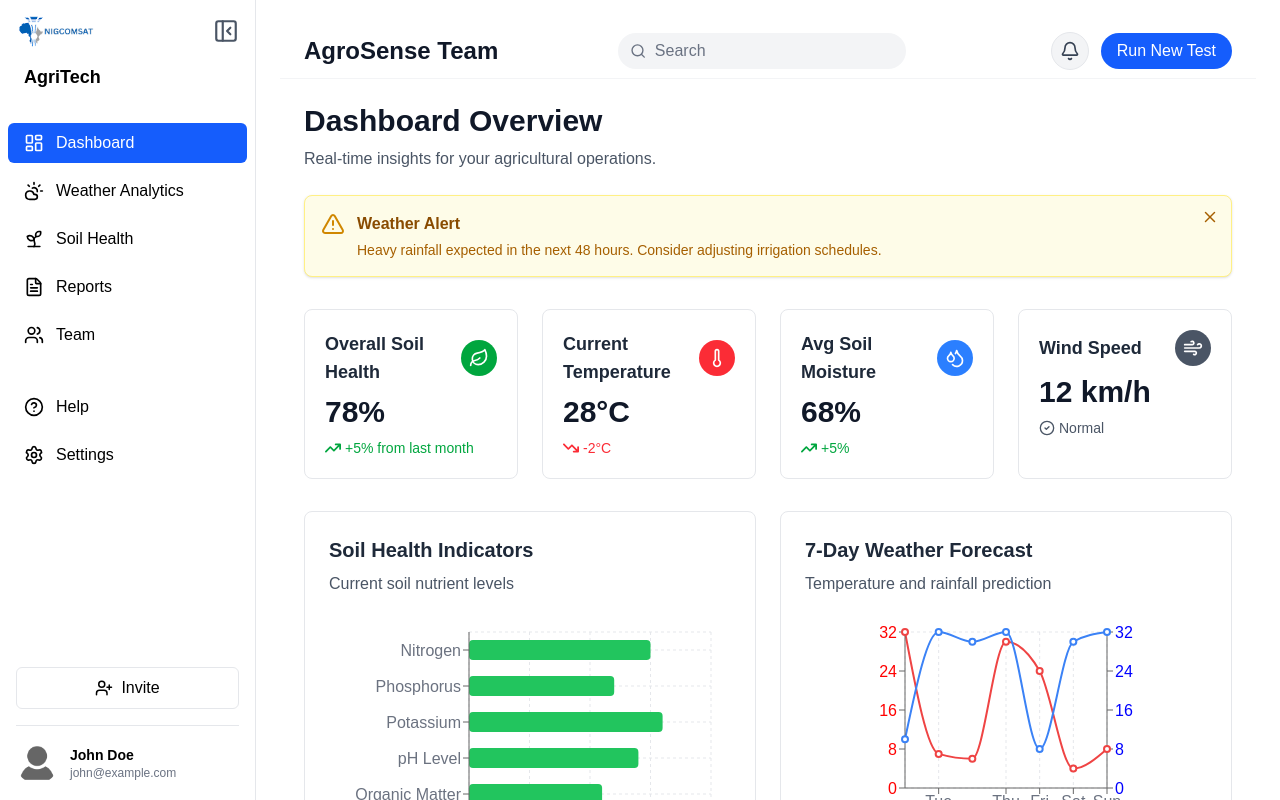
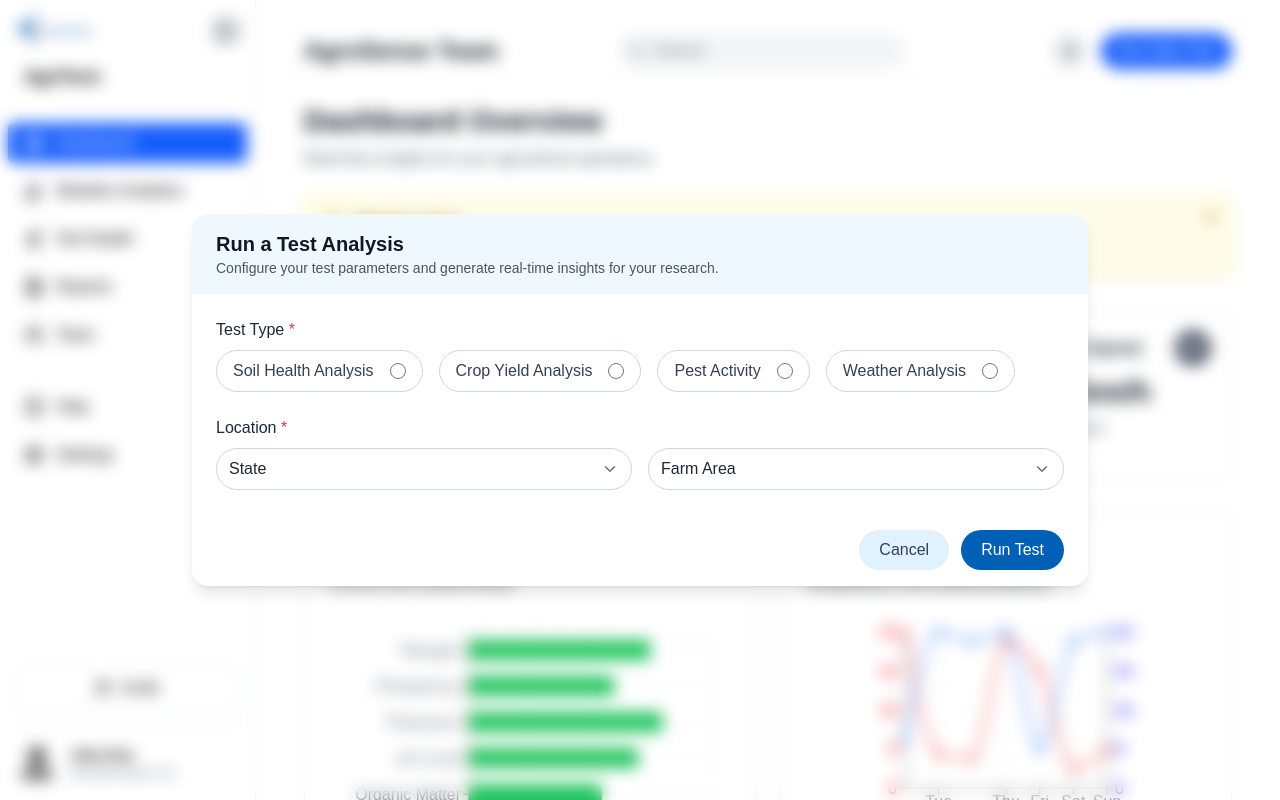
Before and after one commit to Agladima/nigcomsat, a Next.js app: page / in a window 1280 px wide. Both pictures are taken after a click on the button "Run New Test". Built offline with nearby package versions, Linux system fonts and the light colour scheme.

Commit message:
run new test

```diff
--- a/src/components/Dashboard.tsx
+++ b/src/components/Dashboard.tsx
@@ -24,9 +24,11 @@ import {
   Line,
   Legend,
 } from "recharts";
+import RunNewTestModal from "@/components/RunNewTestModal";
 
 export default function Dashboard() {
   const [showAlert, setShowAlert] = useState(true);
+  const [isModalOpen, setIsModalOpen] = useState(false);
 
   // Soil health data
   const soilData = [
@@ -70,7 +72,10 @@ export default function Dashboard() {
             <Bell size={20} className="text-gray-700" />
           </button>
 
-          <button className="bg-blue-600 text-white px-4 py-1.5 rounded-full font-medium hover:bg-blue-700 transition">
+          <button
+            onClick={() => setIsModalOpen(true)}
+            className="bg-blue-600 text-white px-4 py-1.5 rounded-full font-medium hover:bg-blue-700 transition"
+          >
             Run New Test
           </button>
         </div>
@@ -320,6 +325,10 @@ export default function Dashboard() {
           </div>
         </div>
       </div>
+      <RunNewTestModal
+        isOpen={isModalOpen}
+        onClose={() => setIsModalOpen(false)}
+      />
     </div>
   );
 }
--- /dev/null
+++ b/src/components/RunNewTestModal.tsx
@@ -0,0 +1,221 @@
+"use client";
+
+import { X, ChevronDown } from "lucide-react";
+import { useEffect, useState } from "react";
+
+interface RunNewTestModalProps {
+  isOpen: boolean;
+  onClose: () => void;
+}
+
+export default function RunNewTestModal({
+  isOpen,
+  onClose,
+}: RunNewTestModalProps) {
+  const [selectedTestType, setSelectedTestType] = useState(""); // For test type radio buttons
+  const [selectedState, setSelectedState] = useState(""); // For state dropdown
+  const [selectedArea, setSelectedArea] = useState(""); // For farm area dropdown
+  const [isStateOpen, setIsStateOpen] = useState(false);
+  const [isAreaOpen, setIsAreaOpen] = useState(false);
+
+  const states = [
+    "Abia",
+    "Adamawa",
+    "Akwa Ibom",
+    "Anambra",
+    "Bauchi",
+    "Bayelsa",
+    "Benue",
+    "Borno",
+    "Cross River",
+    "Delta",
+    "Ebonyi",
+    "Edo",
+    "Ekiti",
+    "Enugu",
+    "Gombe",
+    "Imo",
+    "Jigawa",
+    "Kaduna",
+    "Kano",
+    "Katsina",
+    "Kebbi",
+    "Kogi",
+    "Kwara",
+    "Lagos",
+    "Nasarawa",
+    "Niger",
+    "Ogun",
+    "Ondo",
+    "Osun",
+    "Oyo",
+    "Plateau",
+    "Rivers",
+    "Sokoto",
+    "Taraba",
+    "Yobe",
+    "Zamfara",
+    "FCT (Abuja)",
+  ];
+
+  const farmAreas = [
+    "5 - 10 Hectares",
+    "10 - 20 Hectares",
+    "20 - 50 Hectares",
+    "50 - 100 Hectares",
+    "Above 100 Hectares",
+  ];
+
+  useEffect(() => {
+    document.body.style.overflow = isOpen ? "hidden" : "";
+  }, [isOpen]);
+
+  if (!isOpen) return null;
+
+  return (
+    <div className="fixed inset-0 flex items-center justify-center z-50">
+      {/* Background Overlay */}
+      <div
+        className="absolute inset-0 bg-opacity-40 backdrop-blur-sm"
+        onClick={onClose}
+      ></div>
+
+      {/* Modal Card */}
+      <div className="relative bg-white rounded-2xl shadow-lg w-full max-w-4xl mx-4 z-10 overflow-hidden animate-fadeIn">
+        {/* Header */}
+        <div className="bg-[#F0F8FF] flex justify-between items-center px-6 py-4 rounded-t-2xl">
+          <div>
+            <h2 className="text-xl font-semibold text-gray-900">
+              Run a Test Analysis
+            </h2>
+            <p className="text-gray-600 text-sm">
+              Configure your test parameters and generate real-time insights for
+              your research.
+            </p>
+          </div>
+        </div>
+
+        {/* Body */}
+        <div className="p-6 bg-white">
+          {/* Test Type */}
+          <div className="mb-6">
+            <label className="block text-gray-800 font-medium mb-2">
+              Test Type <span className="text-red-500">*</span>
+            </label>
+            <div className="flex gap-4 flex-nowrap overflow-x-auto">
+              {[
+                "Soil Health Analysis",
+                "Crop Yield Analysis",
+                "Pest Activity",
+                "Weather Analysis",
+              ].map((type) => (
+                <label
+                  key={type}
+                  className={`flex items-center gap-2 cursor-pointer border rounded-full px-4 py-2 transition ${
+                    selectedTestType === type
+                      ? "border-black text-black"
+                      : "border-gray-300 hover:border-black text-gray-700"
+                  }`}
+                >
+                  <span className="whitespace-nowrap">{type}</span>
+                  <input
+                    type="radio"
+                    name="testType"
+                    value={type}
+                    className={`w-4 h-4 ml-2 border-gray-700 text-black focus:ring-0 ${
+                      selectedTestType === type
+                        ? "checked:text-black checked:border-black"
+                        : ""
+                    }`}
+                    checked={selectedTestType === type}
+                    onChange={() => setSelectedTestType(type)}
+                  />
+                </label>
+              ))}
+            </div>
+          </div>
+
+          {/* Location */}
+          <div>
+            <label className="block text-gray-800 font-medium mb-2">
+              Location <span className="text-red-500">*</span>
+            </label>
+
+            {/* State & Farm Area Dropdowns in 1 row */}
+            <div className="flex gap-4">
+              {/* State Dropdown */}
+              <div className="relative w-1/2">
+                <button
+                  onClick={() => setIsStateOpen(!isStateOpen)}
+                  className="w-full border border-gray-300 rounded-full px-3 py-2 text-left flex justify-between items-center hover:border-black"
+                >
+                  {selectedState || "State"}
+                  <ChevronDown className="text-gray-500" size={18} />
+                </button>
+                {isStateOpen && (
+                  <ul className="absolute mt-1 w-full bg-white border border-gray-200 rounded-lg shadow-lg max-h-40 overflow-y-auto z-20">
+                    {states.map((state) => (
+                      <li
+                        key={state}
+                        className="px-3 py-2 hover:bg-[#E0F1FF] cursor-pointer"
+                        onClick={() => {
+                          setSelectedState(state);
+                          setIsStateOpen(false);
+                        }}
+                      >
+                        {state}
+                      </li>
+                    ))}
+                  </ul>
+                )}
+              </div>
+
+              {/* Farm Area Dropdown */}
+              <div className="relative w-1/2">
+                <button
+                  onClick={() => setIsAreaOpen(!isAreaOpen)}
+                  className="w-full border border-gray-300 rounded-full px-3 py-2 text-left flex justify-between items-center hover:border-black"
+                >
+                  {selectedArea || "Farm Area"}
+                  <ChevronDown className="text-gray-500" size={18} />
+                </button>
+                {isAreaOpen && (
+                  <ul className="absolute mt-1 w-full bg-white border border-gray-200 rounded-lg shadow-lg max-h-40 overflow-y-auto z-20">
+                    {farmAreas.map((area) => (
+                      <li
+                        key={area}
+                        className="px-3 py-2 hover:bg-[#E0F1FF] cursor-pointer"
+                        onClick={() => {
+                          setSelectedArea(area);
+                          setIsAreaOpen(false);
+                        }}
+                      >
+                        {area}
+                      </li>
+                    ))}
+                  </ul>
+                )}
+              </div>
+            </div>
+          </div>
+        </div>
+
+        {/* Footer */}
+        <div className="flex justify-end gap-3 px-6 py-4 bg-white">
+          <button
+            onClick={onClose}
+            className="px-5 py-2 rounded-full bg-[#E0F1FF] text-gray-700 font-medium hover:bg-[#cfe6ff] transition"
+          >
+            Cancel
+          </button>
+          <button
+            onClick={onClose}
+            className="px-5 py-2 rounded-full bg-[#0060B6] text-white font-medium hover:bg-[#004f93] transition"
+          >
+            Run Test
+          </button>
+        </div>
+      </div>
+    </div>
+  );
+}
--- a/src/components/SoilHealth.tsx
+++ b/src/components/SoilHealth.tsx
@@ -20,9 +20,11 @@ import {
   PolarRadiusAxis,
   Radar,
 } from "recharts";
+import RunNewTestModal from "@/components/RunNewTestModal";
 
 export default function SoilHealth() {
   const [activeTab, setActiveTab] = useState("nutrient");
+  const [isModalOpen, setIsModalOpen] = useState(false);
 
   const propertyInsights = [
     {
@@ -166,7 +168,10 @@ export default function SoilHealth() {
             <Bell size={20} className="text-gray-700" />
           </button>
 
-          <button className="bg-blue-600 text-white px-4 py-1.5 rounded-full font-medium hover:bg-blue-700 transition border border-blue-700">
+          <button
+            onClick={() => setIsModalOpen(true)}
+            className="bg-blue-600 text-white px-4 py-1.5 rounded-full font-medium hover:bg-blue-700 transition border border-blue-700"
+          >
             Run New Test
           </button>
         </div>
@@ -636,6 +641,10 @@ export default function SoilHealth() {
           </div>
         )}
       </div>
+      <RunNewTestModal
+        isOpen={isModalOpen}
+        onClose={() => setIsModalOpen(false)}
+      />
     </div>
   );
 }
--- a/src/components/WeatherAnalytics.tsx
+++ b/src/components/WeatherAnalytics.tsx
@@ -24,9 +24,11 @@ import {
   Tooltip,
   ComposedChart,
 } from "recharts";
+import RunNewTestModal from "@/components/RunNewTestModal";
 
 export default function WeatherAnalytics() {
   const [activeTab, setActiveTab] = useState("forecast");
+  const [isModalOpen, setIsModalOpen] = useState(false);
 
   // Forecast Analysis Data
   const tempHumidityData = [
@@ -116,7 +118,10 @@ export default function WeatherAnalytics() {
             <Bell size={20} className="text-gray-700" />
           </button>
 
-          <button className="bg-blue-600 text-white px-4 py-1.5 rounded-full font-medium hover:bg-blue-700 transition border border-blue-700">
+          <button
+            onClick={() => setIsModalOpen(true)}
+            className="bg-blue-600 text-white px-4 py-1.5 rounded-full font-medium hover:bg-blue-700 transition border border-blue-700"
+          >
             Run New Test
           </button>
         </div>
@@ -529,6 +534,10 @@ export default function WeatherAnalytics() {
           </>
         )}
       </div>
+      <RunNewTestModal
+        isOpen={isModalOpen}
+        onClose={() => setIsModalOpen(false)}
+      />
     </div>
   );
 }
```
